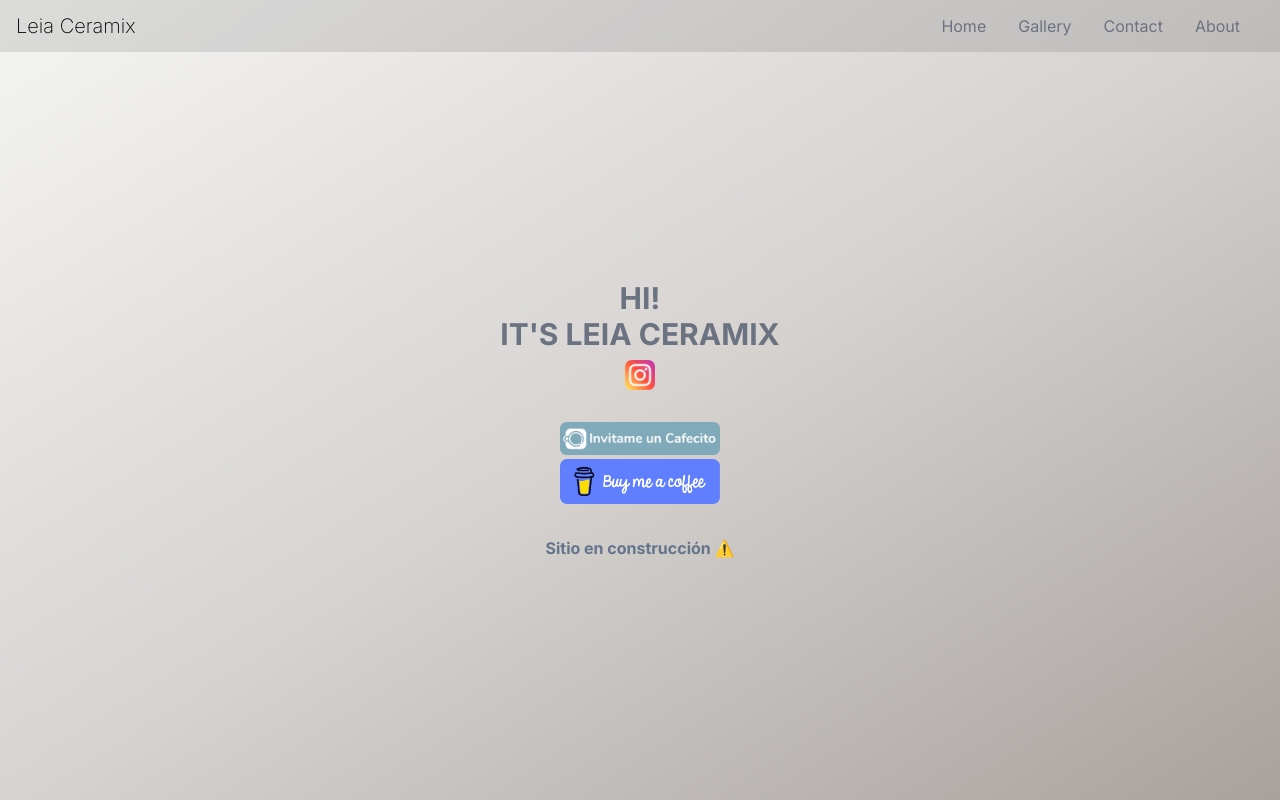
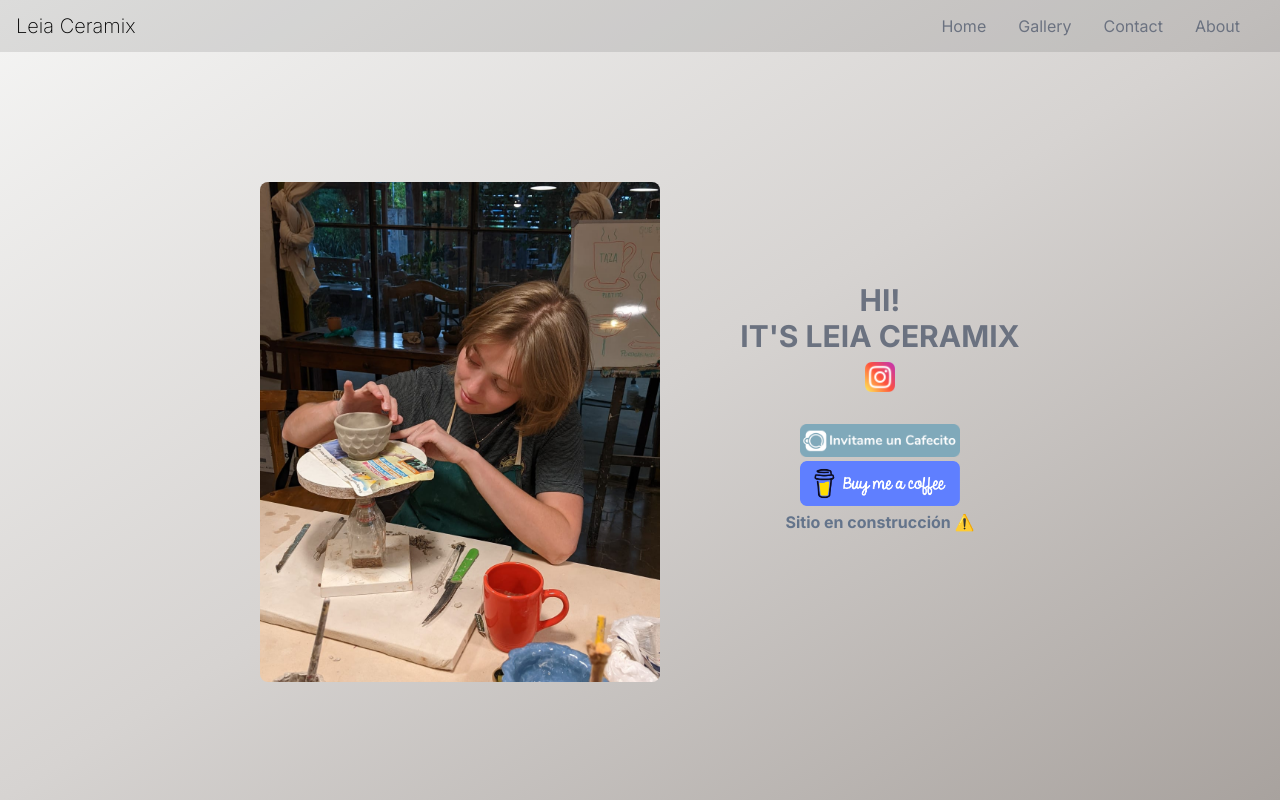
Before and after one commit to argrosarie/leiaceramix, a Next.js app: page / in a window 1280 px wide. Built offline with nearby package versions, Linux system fonts and the light colour scheme.

Commit message:
Profile picture

```diff
--- a/src/app/page.js
+++ b/src/app/page.js
@@ -1,5 +1,5 @@
 import Image from 'next/image'
-import Cafecito from '../../public/assets/icons/cafecito.png'
+import Profile from '../../public/assets/images/profile.jpeg'
 import CafecitoBlue from '../../public/assets/icons/cafecitoBlue.png'
 import BuyMeACoffe from '../../public/assets/icons/buyme.png'
 import Instagram from '../../public/assets/icons/instagram.png'
@@ -7,8 +7,18 @@ import Instagram from '../../public/assets/icons/instagram.png'
 export default function Home() {
   return (
     <>
-      <div className="grid place-content-center min-h-screen bg-gradient-to-br from-stone-100 via-stone-300 to-stone-400 space-y-8">
-        <section className="mt-10 flex flex-col items-center justify-center w-full space-y-2">
+      <div className="flex flex-col md:flex-row justify-center items-center min-h-screen bg-gradient-to-br from-stone-100 via-stone-300 to-stone-400 space-y-8 md:space-x-20">
+        <section className="mt-16">
+          <div className="">
+            <Image
+              src={Profile}
+              alt="Leia"
+              className=" md:mb-0 flex-shrink-0 w-56 h-56 rounded-full object-cover md:rounded-lg md:w-64 md:h-96 xl:w-[400px] xl:h-[500px]"
+            />
+          </div>
+        </section>
+        <div className="space-y-4 pb-4 md:space-y-8">
+          <section className="flex flex-col items-center justify-center w-full space-y-2">
             <p className="uppercase text-3xl text-gray-500 font-bold text-center">
               Hi! <br />
               It&apos;s Leia Ceramix
@@ -44,10 +54,11 @@ export default function Home() {
                 height={41}
               />
             </a>
-        </section>
-        <p className="grid place-content-center text-base text-slate-500 font-bold">
+            <p className="text-base text-slate-500 font-bold">
               Sitio en construcción ⚠️
             </p>
+          </section>
+        </div>
       </div>
     </>
   )
```
Also changed, not shown: public/assets/images/profile.jpeg (added). Lines whose indentation alone changed are shown as unchanged.
